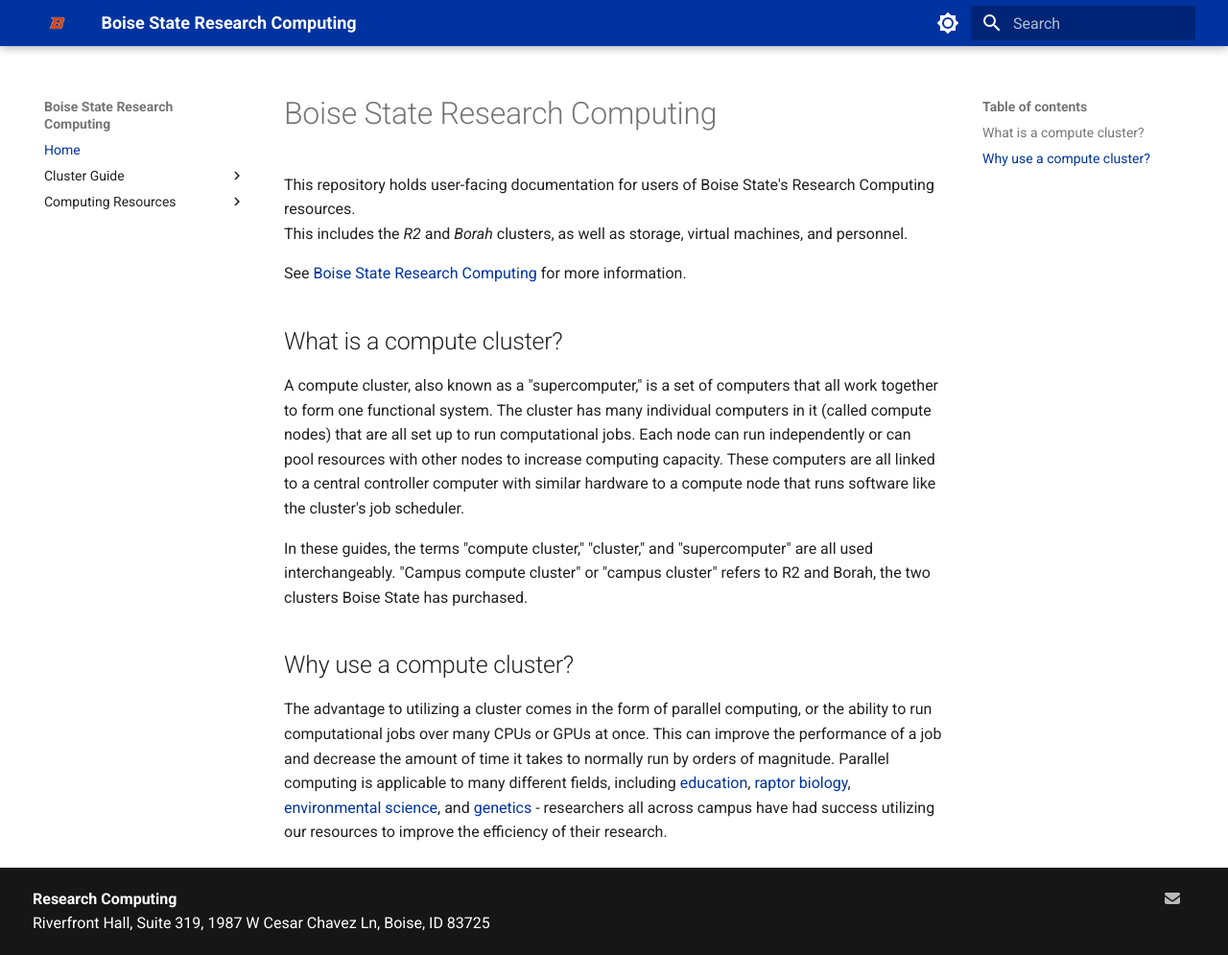
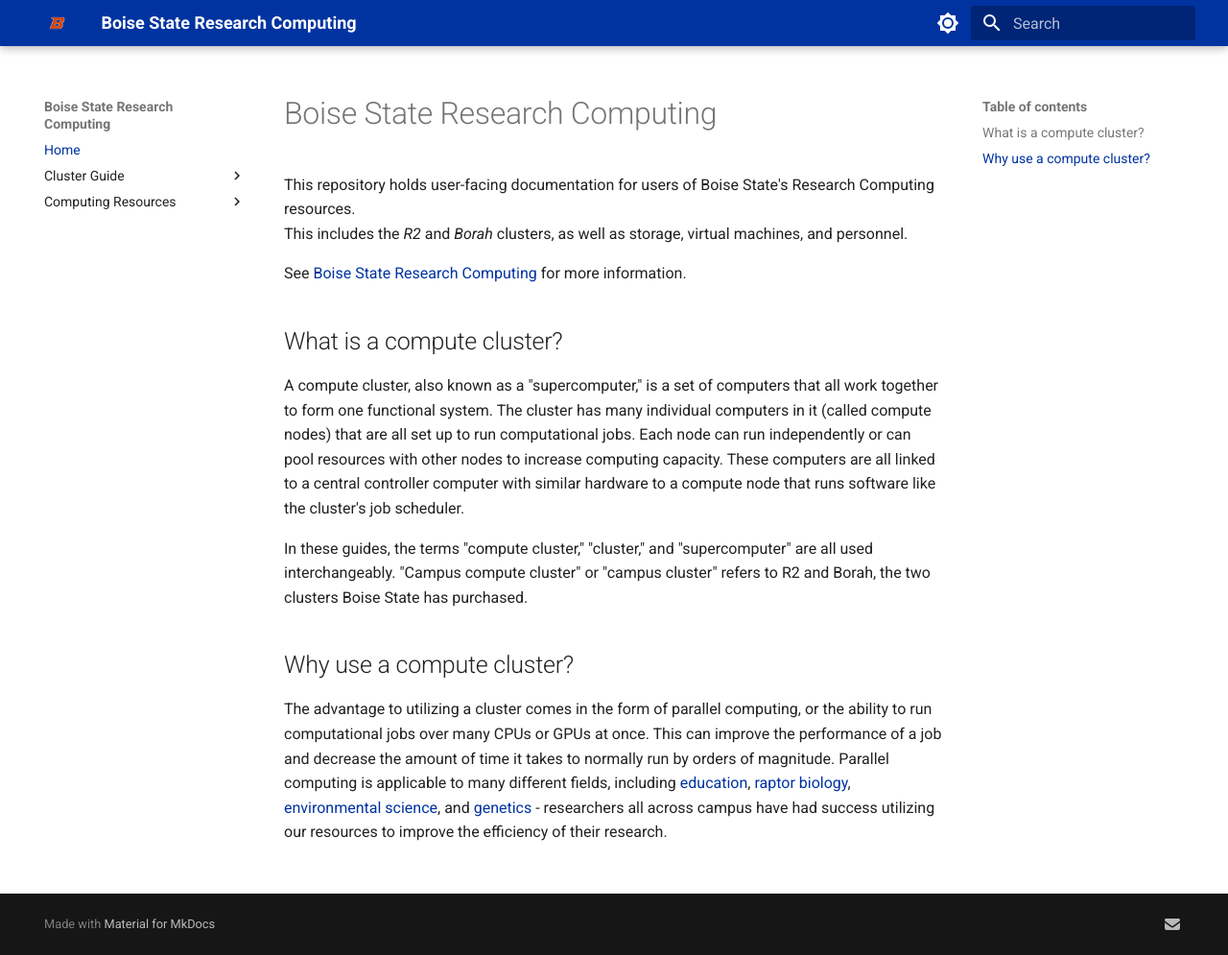
Before and after one commit to bsurc/docs, an MkDocs documentation site: the page built from docs/index.md, in a window 1280 px wide and 995 px high. Shown: the whole window at 96% size. Built offline with MkDocs 1.6.1 and Material for MkDocs 9.7.7, drawn with Linux system fonts in a browser that asks for light colours; part of the change alters nothing that is shown.

Commit message:
Try different footer
Using custom footer was removing the material credit. :(

```diff
--- a/mkdocs.yml
+++ b/mkdocs.yml
@@ -22,7 +22,7 @@ theme:
   name: material
   logo: images/boisestate-B-1color-orange-rgb.png
   favicon: images/boisestate-B-1color-orange-rgb.png
-  custom_dir: docs/overrides
+  #custom_dir: docs/overrides
   palette:
   - scheme: default
     toggle:
@@ -39,6 +39,7 @@ extra:
     - icon: fontawesome/solid/envelope
       link: mailto:researchcomputing@boisestate.edu
       name: researchcomputing@boisestate.edu
+  copyright: <b>Research Computing</b><br>Riverfront Hall, Suite 319, 1987 W Cesar Chavez Ln, Boise, ID 83725
 markdown_extensions:
   - admonition
   - pymdownx.details
```
